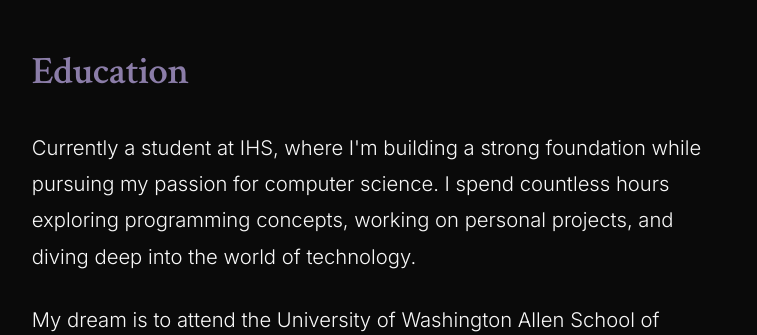
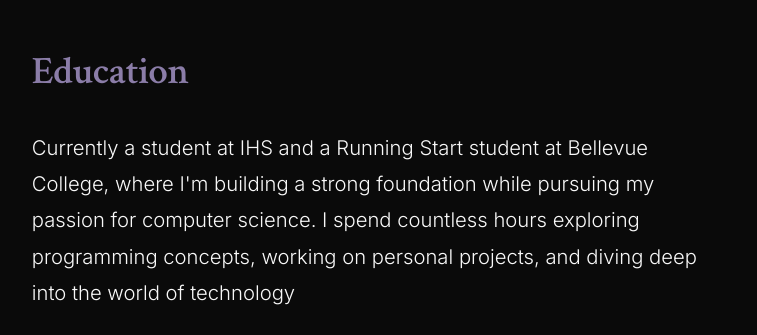
Before and after one commit to Manikel/Manikel.github.io, a plain HTML site: page index.html in a window 1280 px wide. Shown: the part 1400-1735 px from the top of the page, without its empty margins (261-1018 px from the left). Drawn offline with Linux system fonts and the light colour scheme.

Commit message:
Update index.html

```diff
--- a/index.html
+++ b/index.html
@@ -39,8 +39,8 @@
     <section class="section">
       <h2>Education</h2>
       <p>
-        Currently a student at IHS, where I'm building a strong foundation while pursuing my passion for computer science.
-        I spend countless hours exploring programming concepts, working on personal projects, and diving deep into the world of technology.
+       Currently a student at IHS and a Running Start student at Bellevue College, where I'm building a strong foundation while pursuing my passion for computer science.
+        I spend countless hours exploring programming concepts, working on personal projects, and diving deep into the world of technology
       </p>
       <p>
         My dream is to attend the University of Washington Allen School of Computer Science & Engineering,
```
